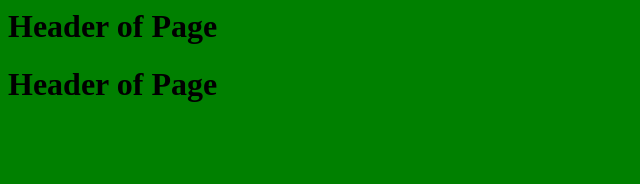
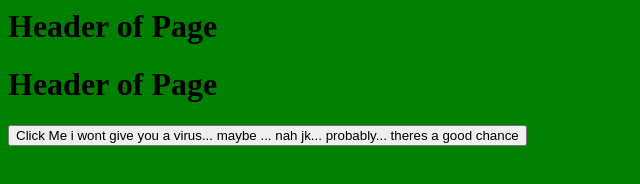
Before and after one commit to cfraser463/sample, a plain HTML site: page index.html in a window 1280 px wide. Shown: the whole page, without its empty margins (0-640 px from the left). Drawn offline with Linux system fonts and the light colour scheme.

Commit message:
js functionality
added a button using javascript

```diff
--- a/index.html
+++ b/index.html
@@ -3,10 +3,12 @@
     <meta charset="UTF-8">
     <title>Document</title>
     <link rel="stylesheet" href="main.css">
+    <script src="main.js"></script>
 </head>
 <body>
     <h1>Header of Page</h1>
     <h1>Header of Page</h1>
+    <button onclick="test()">Click Me i wont give you a virus... maybe ... nah jk... probably... theres a good chance</button>
 
 </body>
 </html>
--- /dev/null
+++ b/main.js
@@ -0,0 +1,3 @@
+function test(){
+    alert("HELLO WORLD C-137 !");
+}
```
